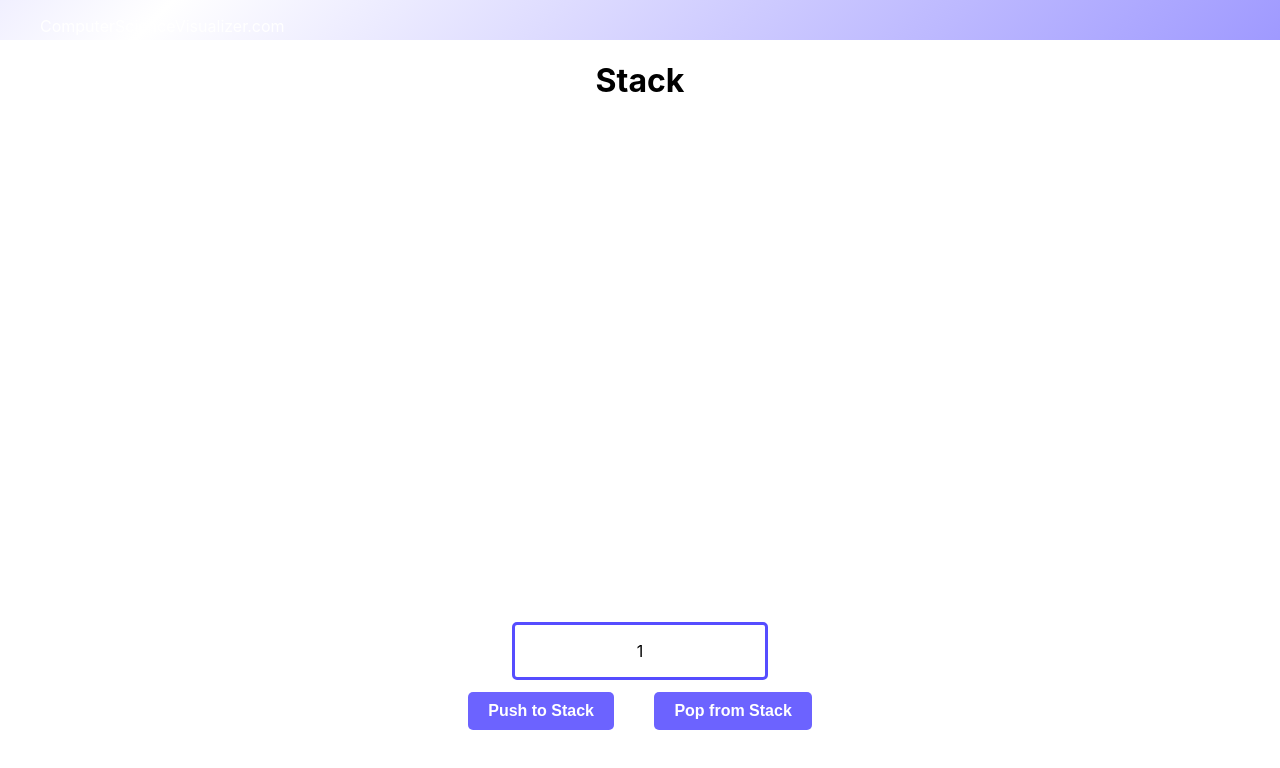
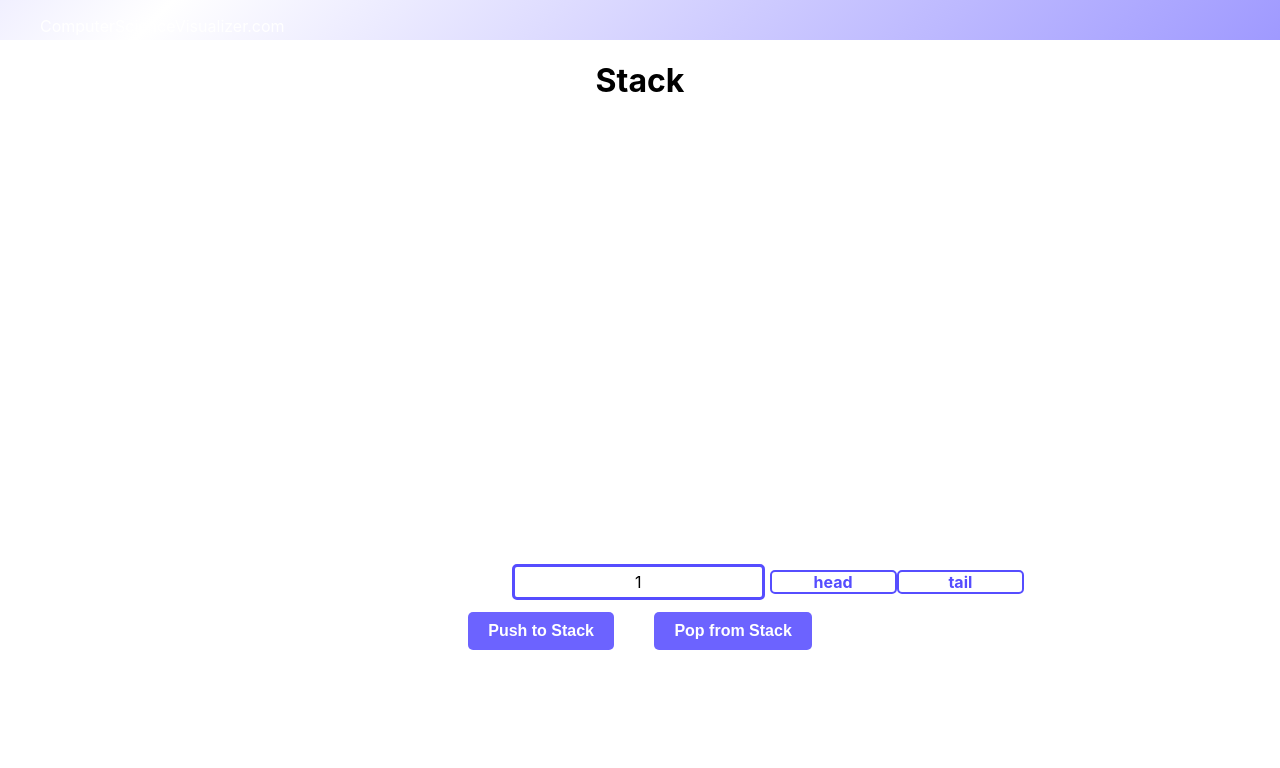
Before and after one commit to josephlarrivy/data-structures-visualizers, a React (Create React App) app: page /stack in a window 1280 px wide. Both pictures are taken after a click on the button "Push to Stack". Shown: the top 768 px of the page. Built offline with nearby package versions, Linux system fonts and the light colour scheme.

Commit message:
stack working realy well

```diff
--- a/src/components/Stack2/Stack2.css
+++ b/src/components/Stack2/Stack2.css
@@ -5,11 +5,11 @@ h1 {
 .stack-display-container {
     display: flex;
     flex-direction: column-reverse;
-    min-height: 70vh;
-    max-height: 70vh;
+    min-height: 60vh;
+    max-height: 60vh;
     overflow-y: auto;
-    width: 20vw;
-    margin: 0 auto;
+    width: 40vw;
+    margin-left: 40vw;
 }
 
 .buttons-container {
--- a/src/components/Stack2/StackDisplay2.js
+++ b/src/components/Stack2/StackDisplay2.js
@@ -1,16 +1,77 @@
-import React, {useEffect} from "react";
+import React, {useEffect, useState} from "react";
 import StackItem from "./StackItem";
 
 const StackDisplay2 = ({ stack }) => {
-  const reversedStack = stack.slice().reverse();
 
-  // useEffect(() => {
-  //   console.log(stack);
-  // }, [stack]);
+  const [displayStack, setDisplayStack] = useState(stack)
+
+  useEffect(() => {
+    const stackAsObjects = []
+    if (stack.length === 0) {
+      return setDisplayStack(stackAsObjects)
+    } else if (stack.length === 1) {
+      stackAsObjects.push(
+        {
+          'head': true,
+          'tail': true,
+          'value': stack[0],
+        }
+      )
+      return setDisplayStack(stackAsObjects)
+    } else if (stack.length === 2) {
+      stackAsObjects.push(
+        {
+          'head': false,
+          'tail': true,
+          'value': stack[0],
+        },
+        {
+          'head': true,
+          'tail': false,
+          'value': stack[1],
+        }
+      )
+      return setDisplayStack(stackAsObjects)
+    } else {
+      stackAsObjects.push(
+        {
+          'head': false,
+          'tail': true,
+          'value': stack[0],
+        }
+      )
+      for (let i=1; i<stack.length-1; i++) {
+        stackAsObjects.push(
+          {
+            'head': false,
+            'tail': false,
+            'value': stack[i],
+          }
+        )
+      }
+      stackAsObjects.push(
+        {
+          'head': true,
+          'tail': false,
+          'value': stack[stack.length-1],
+        }
+      )
+      return setDisplayStack(stackAsObjects)
+    }
+
+    setDisplayStack(stackAsObjects)
+  }, [stack])
+
+
+
+
+  useEffect(() => {
+    console.log(displayStack)
+  }, [displayStack])
 
   return (
     <>
-      {stack.map((item, index) => (
+      {displayStack.map((item, index) => (
         <StackItem key={index} item={item} />
       ))}
     </>
--- a/src/components/Stack2/StackItem.css
+++ b/src/components/Stack2/StackItem.css
@@ -1,7 +1,35 @@
 .item-container {
+    display: flex;
+    flex-direction: row;
+    align-items: center;
+    /* margin-bottom: 2px; */
+    height: 40px;
+}
+
+.item-block {
     border: 1px solid black;
     text-align: center;
     border: 3px solid #564dff;
     border-radius: 5px;
-    margin-bottom: 2px;
+    height: 30px;
+    display: flex;
+    justify-content: center;
+    align-items: center;
+    width: 20vw;
+    margin-right: 5px;
 }
+
+.stack-head-tail {
+    /* border: 1px solid black; */
+    /* text-align: center; */
+    border: 2px solid #564dff;
+    border-radius: 5px;
+    height: 20px;
+    display: flex;
+    justify-content: center;
+    align-items: center;
+    width: 10vw;
+    color: #564dff;
+    font-weight: bold;
+    /* margin-bottom: 2px; */
+}
--- a/src/components/Stack2/StackItem.js
+++ b/src/components/Stack2/StackItem.js
@@ -4,12 +4,14 @@ import './StackItem.css'
 const StackItem = ({item, index}) => {
 
   useEffect(() => {
-    console.log(index)
+    // console.log(index)
   }, [])
 
   return (
     <div className="item-container">
-      <p>{item}</p>
+      <p className="item-block">{item.value}</p>
+      {item.head && <p className="stack-head-tail">head</p>}
+      {item.tail && <p className="stack-head-tail">tail</p>}
     </div>
   )
 }
```
